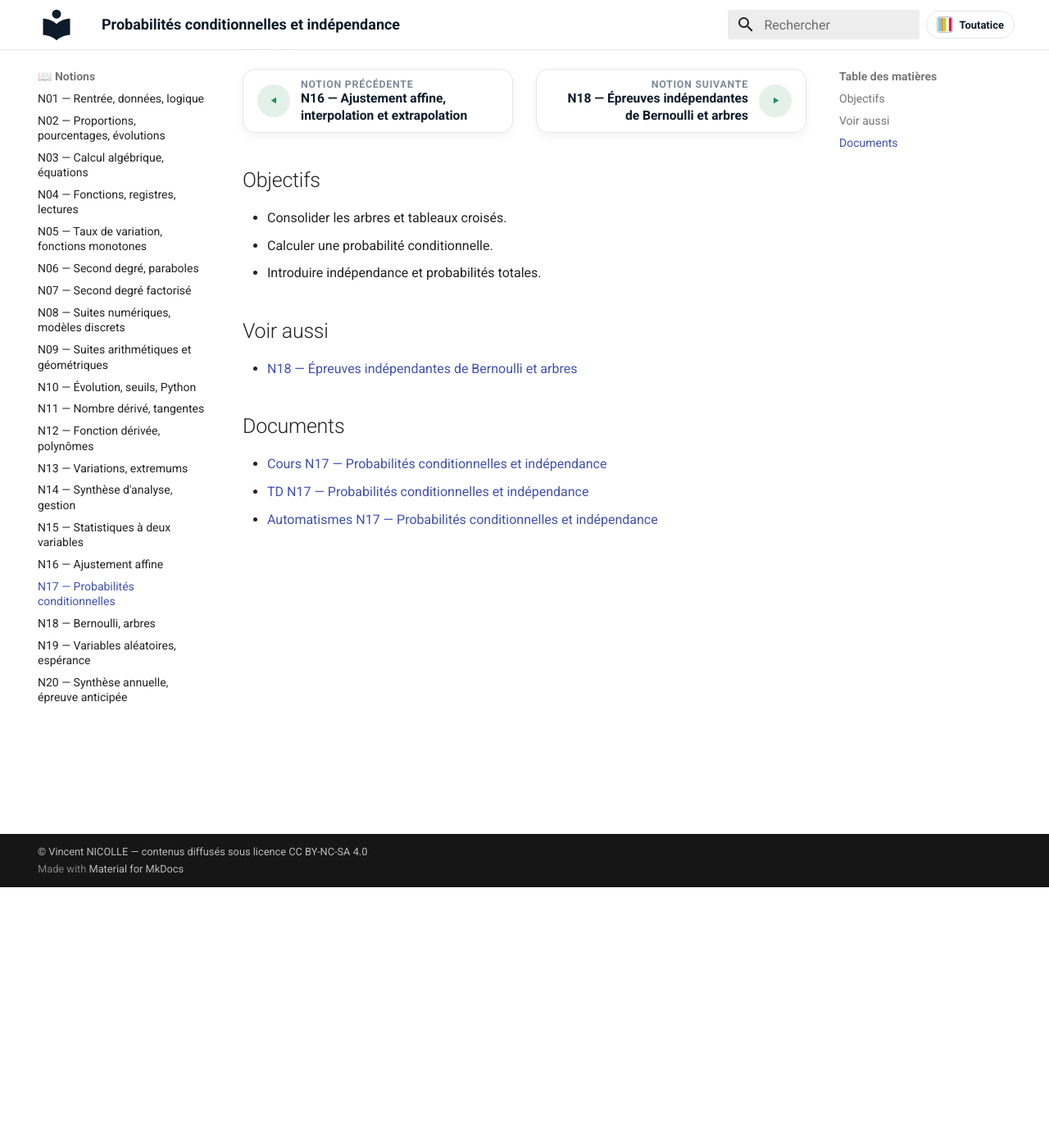
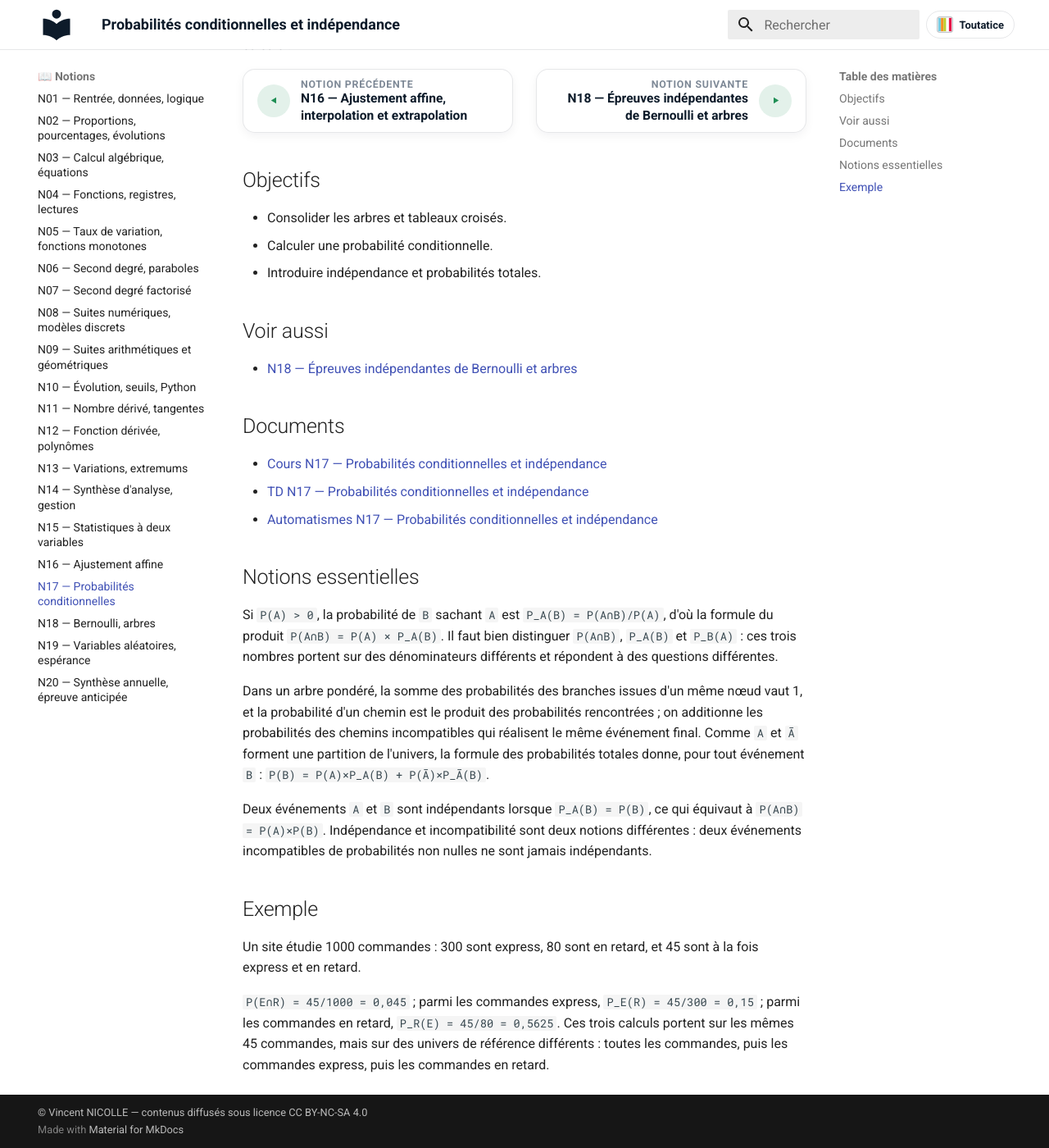
Before and after one commit to vnicolle56610/maths-1stmg, an MkDocs documentation site: the page built from docs/notions/N17-probabilites-conditionnelles.md, in a window 1280 px wide and 1400 px high, scrolled down 318 px. Shown: the whole window at 82% size. Built offline with MkDocs 1.6.1 and Material for MkDocs 9.7.7, drawn with Linux system fonts in a browser that asks for light colours.

Commit message:
content: enrichit les notions N17 à N19 de 1STMG
Co-Authored-By: Claude Sonnet 5 <noreply@anthropic.com>

```diff
--- a/docs/notions/N17-probabilites-conditionnelles.md
+++ b/docs/notions/N17-probabilites-conditionnelles.md
@@ -31,3 +31,17 @@ Les probabilités conditionnelles servent à tenir compte d’une information d
 - [TD N17 — Probabilités conditionnelles et indépendance](../td/TD_N17_PROBABILITES_CONDITIONNELLES_INDEPENDANCE.pdf)
 - [Automatismes N17 — Probabilités conditionnelles et indépendance](../automatismes/AUTOMATISMES_N17_PROBABILITES_CONDITIONNELLES_INDEPENDANCE.pdf)
 <!-- AUTO-DOCS:END -->
+
+## Notions essentielles
+
+Si `P(A) > 0`, la probabilité de `B` sachant `A` est `P_A(B) = P(A∩B)/P(A)`, d'où la formule du produit `P(A∩B) = P(A) × P_A(B)`. Il faut bien distinguer `P(A∩B)`, `P_A(B)` et `P_B(A)` : ces trois nombres portent sur des dénominateurs différents et répondent à des questions différentes.
+
+Dans un arbre pondéré, la somme des probabilités des branches issues d'un même nœud vaut 1, et la probabilité d'un chemin est le produit des probabilités rencontrées ; on additionne les probabilités des chemins incompatibles qui réalisent le même événement final. Comme `A` et `Ā` forment une partition de l'univers, la formule des probabilités totales donne, pour tout événement `B` : `P(B) = P(A)×P_A(B) + P(Ā)×P_Ā(B)`.
+
+Deux événements `A` et `B` sont indépendants lorsque `P_A(B) = P(B)`, ce qui équivaut à `P(A∩B) = P(A)×P(B)`. Indépendance et incompatibilité sont deux notions différentes : deux événements incompatibles de probabilités non nulles ne sont jamais indépendants.
+
+## Exemple
+
+Un site étudie 1000 commandes : 300 sont express, 80 sont en retard, et 45 sont à la fois express et en retard.
+
+`P(E∩R) = 45/1000 = 0,045` ; parmi les commandes express, `P_E(R) = 45/300 = 0,15` ; parmi les commandes en retard, `P_R(E) = 45/80 = 0,5625`. Ces trois calculs portent sur les mêmes 45 commandes, mais sur des univers de référence différents : toutes les commandes, puis les commandes express, puis les commandes en retard.
```
Also changed, not shown: docs/notions/N18-bernoulli-arbres.md (+12 -0 lines), docs/notions/N19-variables-aleatoires-esperance.md (+14 -0 lines).
